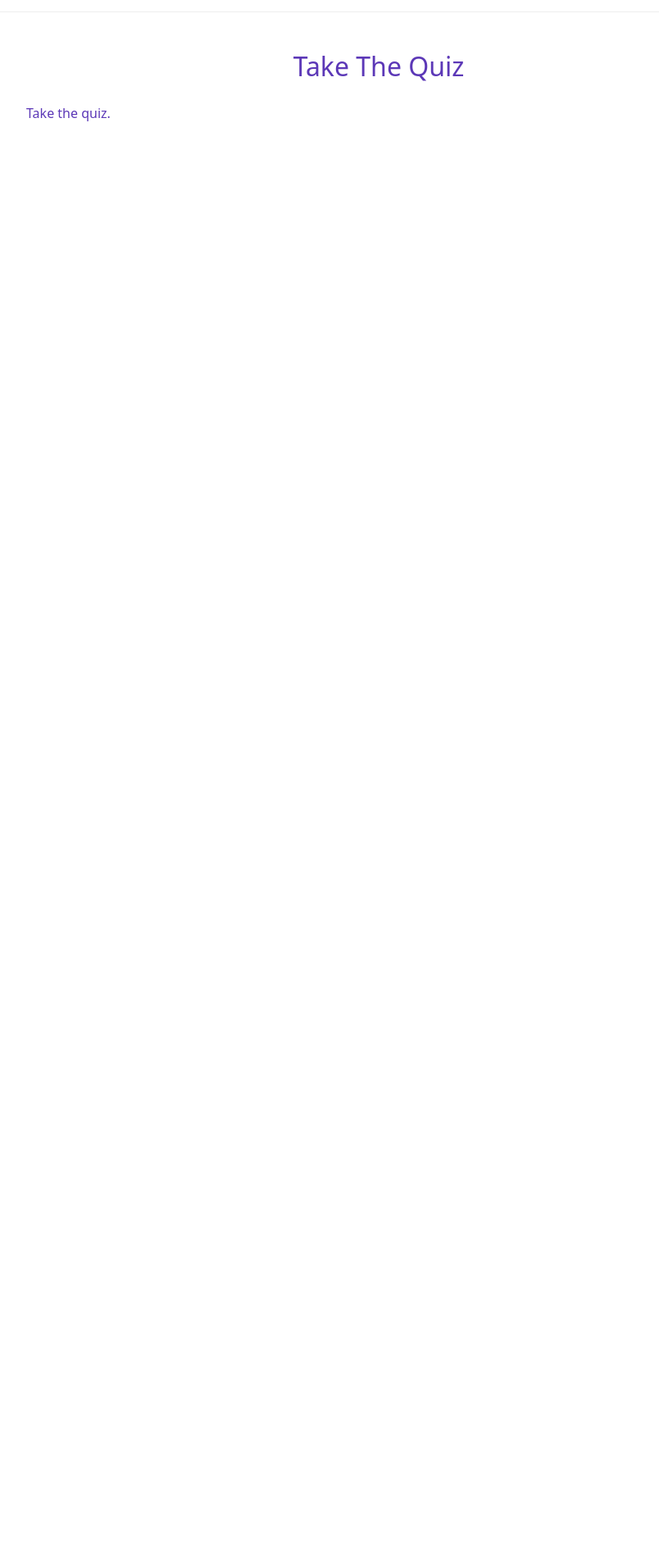
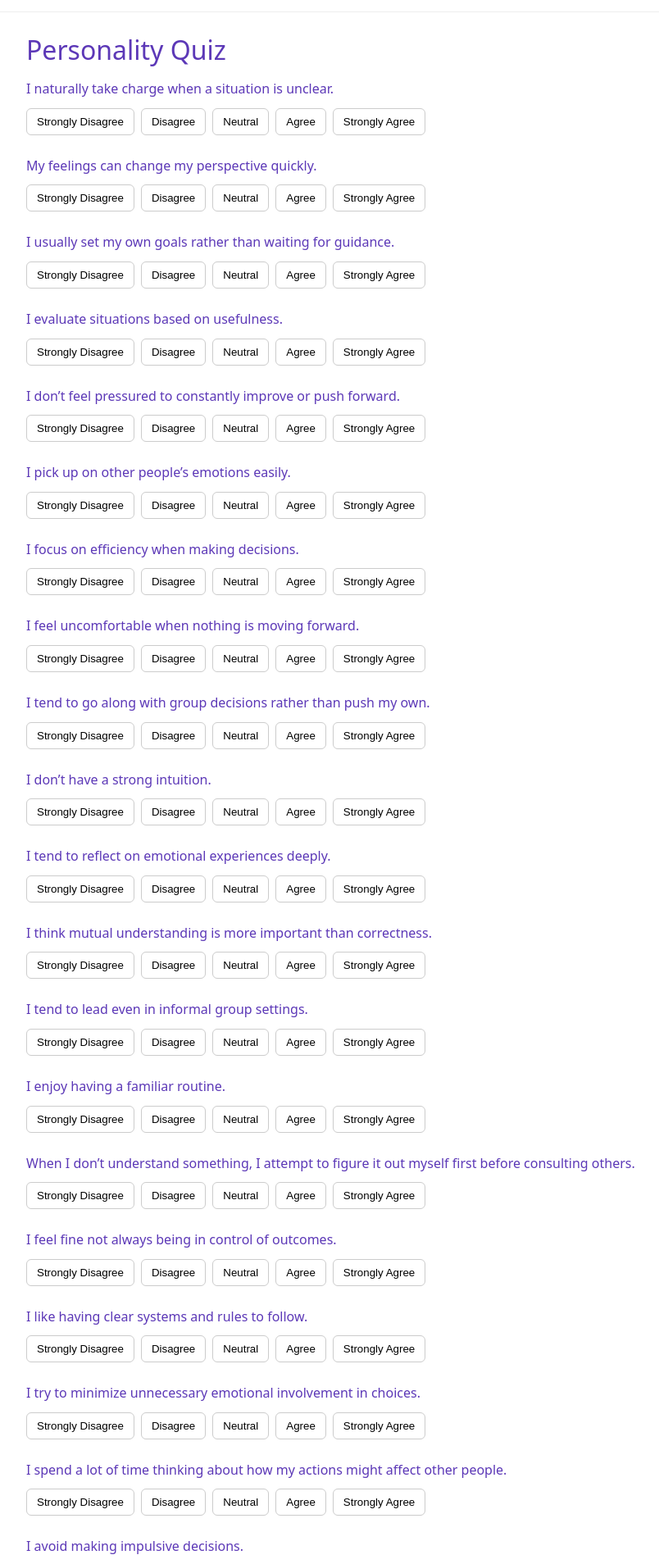
Before and after one commit to sleepymacaroni/Personality_Test, a React (Vite) app: page / in a window 1280 px wide. Shown: the part 60-1968 px from the top of the page at 82% size, without its empty margins (178-982 px from the left). Before the commit the page ends 800 px from the top, so only its background shows below. Built offline with nearby package versions, Linux system fonts and the light colour scheme.

Commit message:
added quiz questions

```diff
--- a/src/Quiz.jsx
+++ b/src/Quiz.jsx
@@ -1,12 +1,298 @@
+import { useState } from "react";
+
+const questions = [
+  {
+    text: "I naturally take charge when a situation is unclear.",
+    axis: "y",
+    direction: 1 // initiative
+  },
+  {
+    text: "My feelings can change my perspective quickly.",
+    axis: "x",
+    direction: 1 // emotionality
+  },
+  {
+    text: "I usually set my own goals rather than waiting for guidance.",
+    axis: "y",
+    direction: 1 // initiative
+  },
+  {
+    text: "I evaluate situations based on usefulness.",
+    axis: "x",
+    direction: -1 // practicality
+  },
+  {
+    text: "I don’t feel pressured to constantly improve or push forward.",
+    axis: "y",
+    direction: -1 // complacence
+  },
+  {
+    text: "I pick up on other people’s emotions easily.",
+    axis: "x",
+    direction: 1 // emotionality
+  },
+  {
+    text: "I focus on efficiency when making decisions.",
+    axis: "x",
+    direction: -1 // practicality
+  },
+  {
+    text: "I feel uncomfortable when nothing is moving forward.",
+    axis: "y",
+    direction: 1 // initiative
+  },
+  {
+    text: "I tend to go along with group decisions rather than push my own.",
+    axis: "y",
+    direction: -1 // complacence
+  },
+  {
+    text: "I don’t have a strong intuition.",
+    axis: "x",
+    direction: -1 // practicality
+  },
+  {
+    text: "I tend to reflect on emotional experiences deeply.",
+    axis: "x",
+    direction: 1 // emotionality
+  },
+  {
+    text: "I think mutual understanding is more important than correctness.",
+    axis: "x",
+    direction: 1 // emotionality
+  },
+  {
+    text: "I tend to lead even in informal group settings.",
+    axis: "y",
+    direction: 1 // initiative
+  },
+  {
+    text: "I enjoy having a familiar routine.",
+    axis: "y",
+    direction: -1 // complacence
+  },
+  {
+    text: "When I don’t understand something, I attempt to figure it out myself first before consulting others.",
+    axis: "y",
+    direction: 1 // initiative
+  },
+  {
+    text: "I feel fine not always being in control of outcomes.",
+    axis: "y",
+    direction: -1 // complacence
+  },
+  {
+    text: "I like having clear systems and rules to follow.",
+    axis: "x",
+    direction: -1 // practicality
+  },
+  {
+    text: "I try to minimize unnecessary emotional involvement in choices.",
+    axis: "x",
+    direction: -1 // practicality
+  },
+  {
+    text: "I spend a lot of time thinking about how my actions might affect other people.",
+    axis: "x",
+    direction: 1 // emotionality
+  },
+  {
+    text: "I avoid making impulsive decisions.",
+    axis: "y",
+    direction: -1 // complacence
+  },
+  {
+    text: "I prefer doing something imperfectly over not doing it at all.",
+    axis: "y",
+    direction: 1 // initiative
+  },
+  {
+    text: "I often rely on my intuition.",
+    axis: "x",
+    direction: 1 // emotionality
+  },
+  {
+    text: "I find emotional arguments more effective than logical ones.",
+    axis: "x",
+    direction: 1 // emotionality
+  },
+  {
+    text: "I prefer structured plans over spontaneous decisions.",
+    axis: "y",
+    direction: -1 // practicality
+  },
+  {
+    text: "My emotions strongly influence my decisions.",
+    axis: "x",
+    direction: 1 // emotionality
+  },
+  {
+    text: "I tend to act quickly once I know what I want.",
+    axis: "y",
+    direction: 1 // initiative
+  },
+  {
+    text: "I avoid unnecessary change unless it feels important.",
+    axis: "y",
+    direction: -1 // complacence
+  },
+  {
+    text: "I tend to separate emotion from decision-making when possible.",
+    axis: "x",
+    direction: -1 // practicality
+  },
+  {
+    text: "I look to others (family, friends) for help making big decisions.",
+    axis: "y",
+    direction: -1 // complacence
+  },
+  {
+    text: "I am comfortable letting others take the lead.",
+    axis: "y",
+    direction: -1 // complacence
+  },
+  {
+    text: "I feel energized when I’m actively working toward something.",
+    axis: "y",
+    direction: 1 // initiative
+  },
+  {
+    text: "I often wait before making decisions to see what happens.",
+    axis: "y",
+    direction: -1 // complacence
+  },
+  {
+    text: "I often think about how things make me feel before anything else.",
+    axis: "x",
+    direction: 1 // emotionality
+  },
+  {
+    text: "I prefer clear, logical solutions to abstract ideas.",
+    axis: "x",
+    direction: -1 // practicality
+  },
+  {
+    text: "I like being in positions where I can influence outcomes.",
+    axis: "y",
+    direction: 1 // initiative
+  },
+  {
+    text: "I feel emotions strongly, even in small situations.",
+    axis: "x",
+    direction: 1 // emotionality
+  },
+  {
+    text: "I prefer stability over constant progression.",
+    axis: "x",
+    direction: 1 // emotionality
+  },
+  {
+    text: "I prioritize what actually works over how it feels.",
+    axis: "x",
+    direction: -1 // practicality
+  },
+  {
+    text: "I prefer things to unfold naturally without forcing direction.",
+    axis: "y",
+    direction: -1 // complacence
+  },
+  {
+    text: "I think long-term results matter more than immediate feelings.",
+    axis: "x",
+    direction: -1 // practicality
+  },
+  {
+    text: "I often initiate plans rather than waiting for others.",
+    axis: "y",
+    direction: 1 // initiative
+  }
+];
+
+const options = [
+  { label: "Strongly Disagree", value: -2 },
+  { label: "Disagree", value: -1 },
+  { label: "Neutral", value: 0 },
+  { label: "Agree", value: 1 },
+  { label: "Strongly Agree", value: 2 }
+];
+
 export default function Quiz() {
+  const [answers, setAnswers] = useState(Array(questions.length).fill(null));
+  const [submitted, setSubmitted] = useState(false);
+  const [attemptedSubmit, setAttemptedSubmit] = useState(false);
+
+  const handleSelect = (qIndex, value) => {
+    const newAnswers = [...answers];
+    newAnswers[qIndex] = value;
+    setAnswers(newAnswers);
+  };
+
+  const handleSubmit = () => {
+    setAttemptedSubmit(true);
+
+    const firstMissing = answers.findIndex((a) => a === null);
+
+    if (firstMissing !== -1) {
+      alert("You didn’t answer all the questions.");
+
+      const element = document.getElementById(`question-${firstMissing}`);
+      if (element) {
+        element.scrollIntoView({ behavior: "smooth", block: "center" });
+      }
+
+      return;
+    }
+
+    console.log("Answers:", answers);
+    setSubmitted(true);
+  };
+
+  if (submitted) {
+    return (
+      <div className="quiz-content">
+        <h1>Results</h1>
+        <p>We'll calculate your personality here...</p>
+      </div>
+    );
+  }
+
   return (
-    <div className="page-content">
-      <h1 className="page-title">Take The Quiz</h1>
+    <div className="quiz-content">
+      <h1 className="quiz-title">Personality Quiz</h1>
 
-      <p>
-        Take the quiz.
+      {questions.map((question, qIndex) => (
+        <div
+          id={`question-${qIndex}`}
+          key={qIndex}
+          className={`question-row ${
+            attemptedSubmit && answers[qIndex] === null ? "unanswered" : ""
+          }`}
+        >
+          <p className="question-text">{question.text}</p>
+
+          <div className="options-row">
+            {options.map((opt) => (
+              <button
+                key={opt.label}
+                className={`option-button ${
+                  answers[qIndex] === opt.value ? "selected" : ""
+                }`}
+                onClick={() => handleSelect(qIndex, opt.value)}
+              >
+                {opt.label}
+              </button>
+            ))}
+          </div>
+        </div>
+      ))}
+
+      <button className="submit-button" onClick={handleSubmit}>
+        See Results
+      </button>
+
+      <p className="extra-space">
+
       </p>
-
     </div>
   );
 }
--- a/src/index.css
+++ b/src/index.css
@@ -105,3 +105,54 @@ p {
   line-height: 1.6;
   padding: 0 20px;
 }
+
+
+
+/* for Quiz page specifically */
+.question-row {
+  margin-bottom: 25px;
+}
+
+.question-text {
+  margin-bottom: 10px;
+}
+
+.options-row {
+  display: flex;
+  gap: 8px;
+  flex-wrap: wrap;
+}
+
+.option-button {
+  padding: 8px 12px;
+  border: 1px solid #ccc;
+  background: white;
+  cursor: pointer;
+  border-radius: 6px;
+}
+
+.option-button:hover {
+  background: #f0f0f0;
+}
+
+.option-button.selected {
+  background: #ab7de3;
+  color: white;
+  border-color: #ab7de3;
+}
+
+.submit-button {
+  margin-top: 30px;
+  padding: 12px 20px;
+  border: none;
+  background: #5c38b7;
+  color: white;
+  border-radius: 8px;
+  cursor: pointer;
+}
+
+.unanswered {
+  border: 2px solid red;
+  padding: 10px;
+  border-radius: 8px;
+}
```
